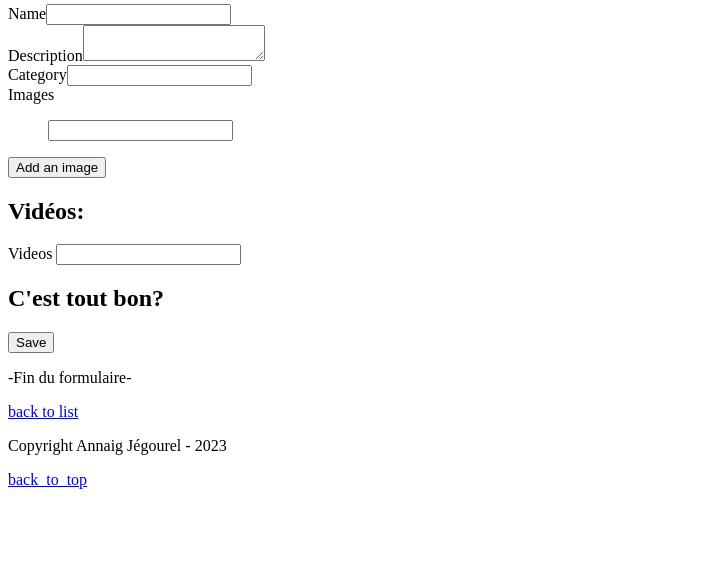
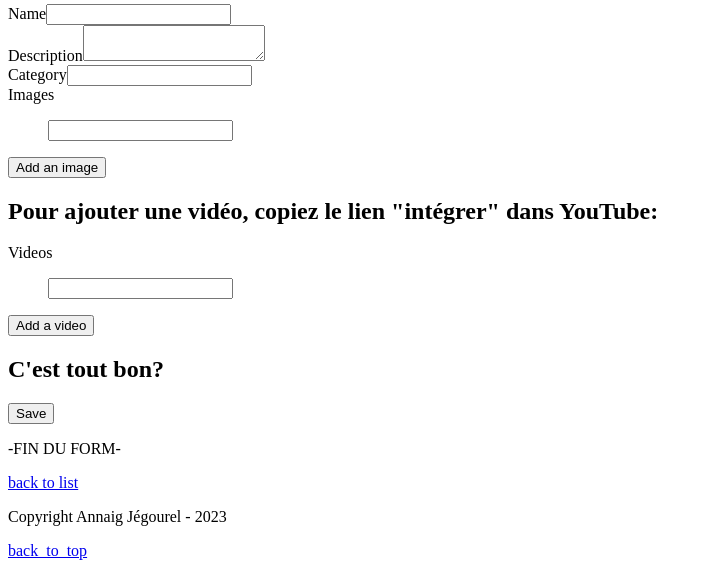
Before and after one commit to AnnaigJegourel/OC-P6-Snowtricks, a Symfony app: template templates/trick/new.html.twig in a window 1280 px wide. Shown: the part 289-865 px from the top of the page, without its empty margins (0-711 px from the left). Before the commit the page ends 778 px from the top, so only its background shows below. Run offline with Twig, Linux system fonts and the light colour scheme; the template is opened without the code that fills it, so the values that code supplies are empty; form fields are guessed from the names that the template uses; some libraries are stand-ins or nearby versions.

Commit message:
Display Video form in Trick_form

```diff
--- a/templates/trick/_form.html.twig
+++ b/templates/trick/_form.html.twig
@@ -1,11 +1,13 @@
 {{ form_start(form) }}
 
+    <!-- Trick -->
     {{ form_errors(form) }}
 
     {{ form_row(form.name) }}
     {{ form_row(form.description) }}
     {{ form_row(form.category) }}
 
+    <!-- Images -->
     {{ form_label(form.images) }}
 
     <ul id="images-fields-list"
@@ -23,23 +25,39 @@
 
 
 
-    <h2>Vidéos:</h2>
-    {{ form_label(form.videos)}}
-    {{ form_errors(form.videos)}}
-    {{ form_widget(form.videos)}}
+    <!-- Videos -->
+    <h2>Pour ajouter une vidéo, copiez le lien "intégrer" dans YouTube:</h2>
+    {{ form_label(form.videos) }}
+
+    <ul id="videos-fields-list"
+        data-index="{{ form.videos|length > 0 ? form.videos|last.vars.name + 1 : 0 }}"
+        data-prototype="{{ form_widget(form.videos.vars.prototype)|e }}"
+        data-widget-tags="{{ '<li></li>'|e }}"
+        data-widget-counter="{{ form.videos|length }}"
+        class="holder-videos">
+
+            {{ form_errors(form.videos) }}
+            {{ form_widget(form.videos) }}
+    </ul>
+
+    <button type="button" class="add_item_link" data-collection-holder-class="holder-videos">Add a video</button>
+
+
+
 
 
 
     <h2>C'est tout bon?</h2>
     <button class="btn">{{ button_label|default('Save') }}</button>
 
-    <p>-Fin du formulaire-</p>
+    <p>-FIN DU FORM-</p>
 {{ form_end(form) }}
 
 {% block javascripts %}
     <script>
     window.addEventListener('load', function () {
         const addTagFormDeleteLink = (item) => {
+            //Ce bouton n'apparaît pas!
             const removeFormButton = document.createElement('button');
             removeFormButton.innerText = 'Delete this image';
 
@@ -47,10 +65,11 @@
 
             removeFormButton.addEventListener('click', (e) => {
                 e.preventDefault();
-                // remove the li for the image form
+                // remove the li for the ITEM form
                 item.remove();
             });
         }
+
         // prend le prototype, remplace __name__ et insère dans le html
         const addFormToCollection = (e) => {
             const collectionHolder = document.querySelector('.' + e.currentTarget.dataset.collectionHolderClass);
@@ -78,12 +97,22 @@
         .forEach(btn => {
             btn.addEventListener("click", addFormToCollection)
         });
+
+        //ajout du lien delete pour chaque image? cf. const/fonction cidessus en 1e?
         document
         .querySelectorAll('ul.holder-images li')
         .forEach((img) => {
             addTagFormDeleteLink(img)
         })
 
+        //ajout du lien delete pour chaque video...
+        document
+        .querySelectorAll('ul.holder-videos li')
+        .forEach((vd) => {
+            addTagFormDeleteLink(vd)
+        })
+
+
     })
     </script>
 {% endblock %}
```
